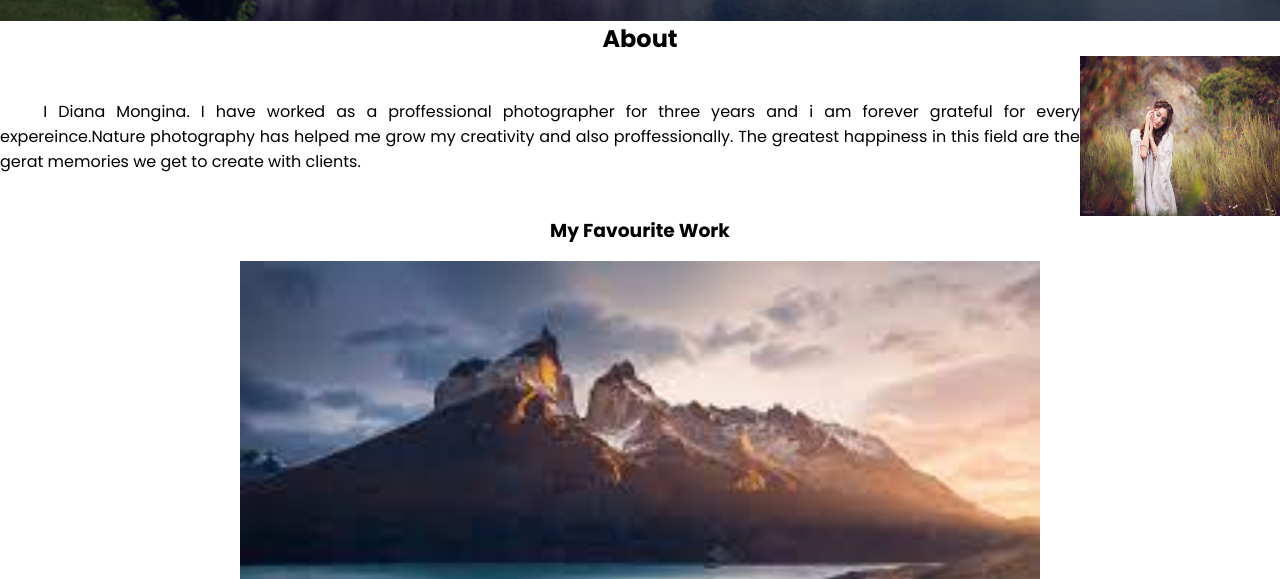
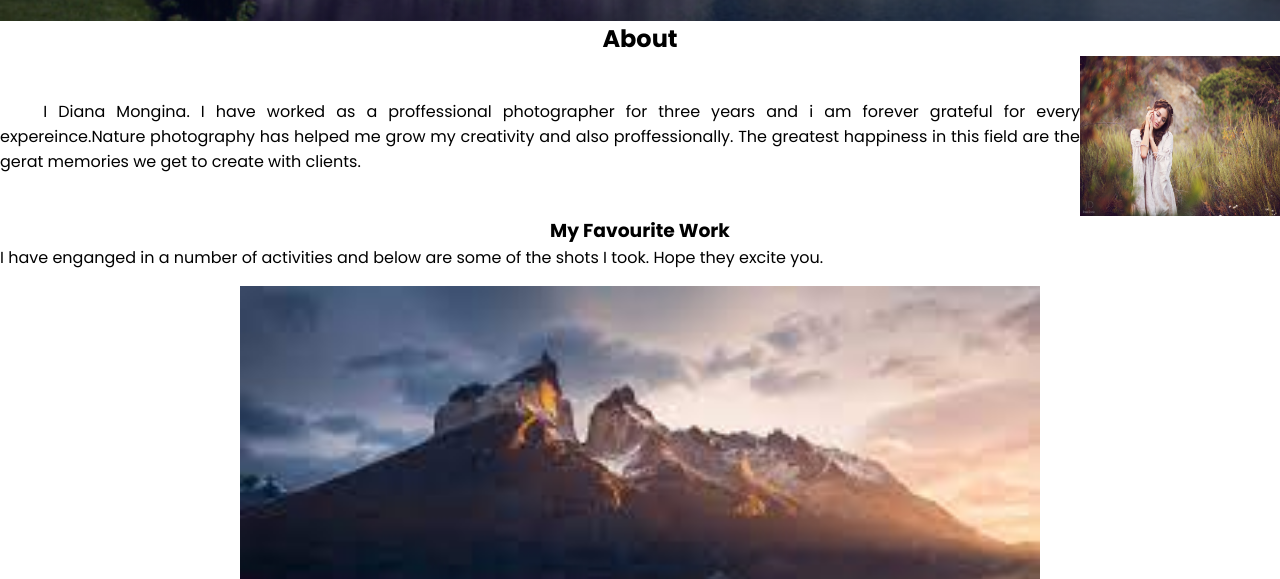
Before and after one commit to Nemwel-Boniface/Ideal-Photography-Website, a plain HTML site: page index.html in a window 1280 px wide. Shown: the part 197-776 px from the top of the page. Drawn offline with Linux system fonts and the light colour scheme.

Commit message:
improved changes

```diff
--- a/index.html
+++ b/index.html
@@ -40,6 +40,7 @@
 
     </section>
     <h3>My Favourite Work</h3>
+    <p>I have enganged in a number of activities and below are some of the shots I took. Hope they excite you.</p>
     <section class="DEE">
 
 
```
